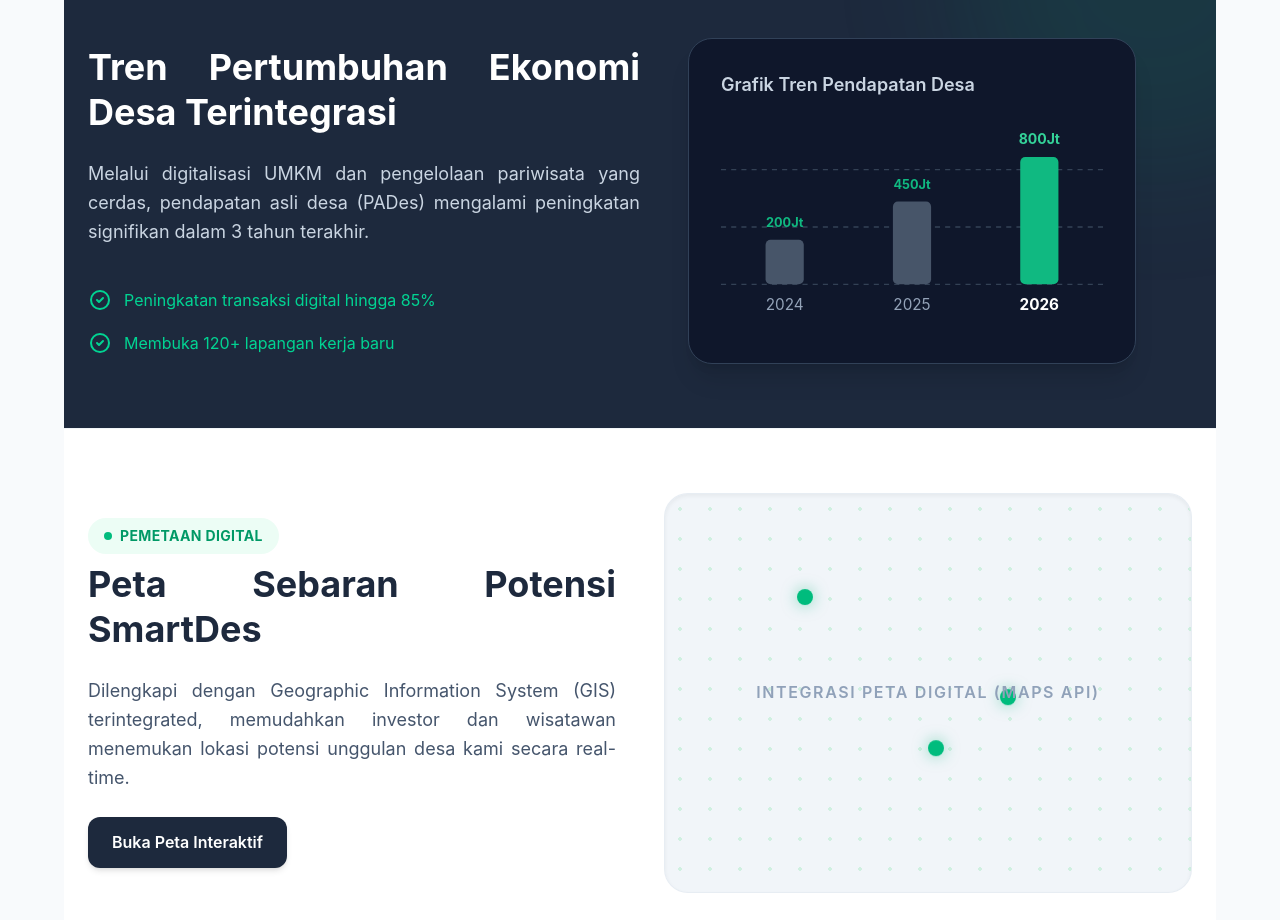
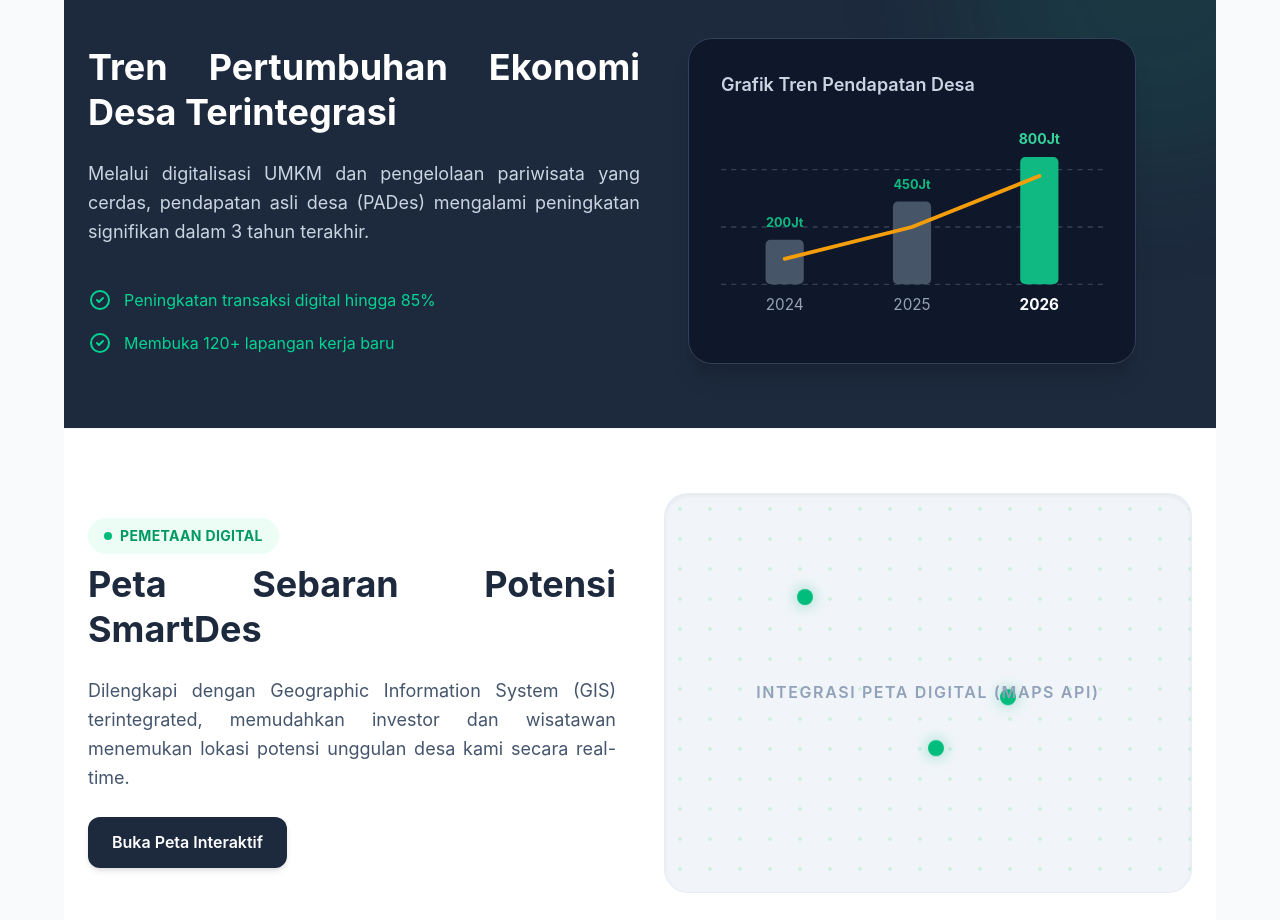
Before and after one commit to muhammadarlianoscar-uti/TA-WEB-24-SEMBADE, a Next.js app in the folder my-app/: page /potensi in a window 1280 px wide. Shown: the part 1500-2420 px from the top of the page. Built offline with nearby package versions, Linux system fonts and the light colour scheme.

Commit message:
menggambar garis tren yang menghubungkan data pendapatan tahun 2024, 2025, dan 2026 pada grafik SVG.

```diff
--- a/my-app/app/potensi/page.tsx
+++ b/my-app/app/potensi/page.tsx
@@ -313,6 +313,10 @@ export default function PotensiPage() {
                   <rect x="235" y="20" width="30" height="100" fill="#10b981" rx="4" className="shadow-lg cursor-pointer" />
                   <text x="250" y="10" textAnchor="middle" fill="#34d399" fontSize="11" className="font-bold">800Jt</text>
                   <text x="250" y="140" textAnchor="middle" fill="#fff" fontSize="12" className="font-bold">2026</text>
+
+                  {/* Garis Hubung Tren Ekonomi */}
+                  <path d="M 50 100 L 150 75 L 250 35" fill="none" stroke="#f59e0b" strokeWidth="3" strokeLinecap="round" />
+
                 </svg>
               </div>
             </div>
```
